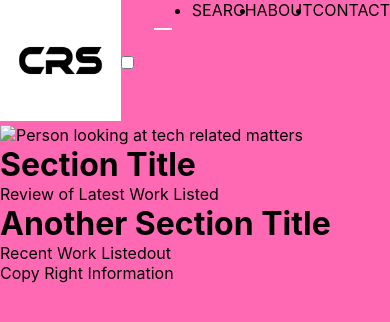
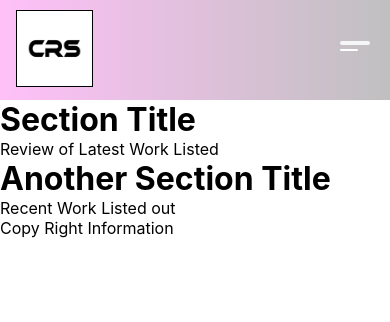
Before and after one commit to INF6420-Archive/ss22-du4464, a plain HTML site: page index.html in a window 390 px wide. Drawn offline with Linux system fonts and the light colour scheme.

Commit message:
adds style and index

```diff
--- a/index.html
+++ b/index.html
@@ -15,7 +15,6 @@
             <a href="index.html" class="site-name"><img src="images/TempLogo.jpeg" alt="Carla Sylvester Logo"></a>
             <input class="menu-btn" type="checkbox" id="menu-btn" />
             <label class="menu-icon" for="menu-btn"><span class="navicon" aria-label="Toggle for menu"></span></label>
-
             <ul class="main-nav">
                 <li><a href="search.html">Search</a></li>
                 <li><a href="about.html">About</a></li>
@@ -24,12 +23,11 @@
         </nav>
     </header>
     <main>
-        <div><img src="images/for html.png" alt="Person looking at tech related matters"></div>
         <div>
             <h1>Section Title</h1>
             <p>Review of Latest Work Listed</p>
             <h1>Another Section Title</h1>
-            <p>Recent Work Listedout</p>
+            <p>Recent Work Listed out</p>
         </div>
     </main>
     <footer>Copy Right Information</footer>
--- a/style.css
+++ b/style.css
@@ -4,7 +4,7 @@
     margin: 0;
 }
 body {
-    background-color: hotpink;
+    background-color: white;
     color: black;
     font-family:-apple-system, BlinkMacSystemFont, 'Segoe UI',
     Roboto, Oxygen, Ubuntu, Cantarell, 'Open Sans', 'Helvetica Neue', sans-serif;
@@ -13,7 +13,8 @@ a {
     color: black;
 }
 img {
-    max-width: 100%;
+    max-width: 25%;
+    border: 1px solid black;
 }
 address {
     font-style: normal;
@@ -22,33 +23,139 @@ nav a {
     text-transform: uppercase;
     text-decoration: none;
 }
+
 .main-menu {
     display: flex;
     position: relative;
+    flex-direction: row;
+    align-items: center;
+    justify-content: space-between;
+    background-color: white;
+    background: linear-gradient(to left, silver, rgb(255, 192, 248));
+    /* W3C, IE 10+/ Edge, Firefox 16+, Chrome 26+, Opera 12+, Safari 7+ */
+    color: #FFF;
+    height: 100px;
+    padding: 1em;
 }
+
 .main-nav {
     display: flex;
+    flex-direction: row;
+    list-style-type: none;
+    margin: 0;
+    padding: 0;
 }
+
+.main-nav > li {
+    margin: 0 1 rem;
+    overflow: hidden;
+}
+
 .menu-icon {
+    height: 100%;
+    width: 50px;
     cursor: pointer;
     display: inline-block;
+    flex-direction: column;
+    justify-content: center;
+    align-items: center;
     padding: 28px 20px;
     position: relative;
     user-select: none;
 }
+
+#menu-btn {
+    display: none;
+}
+
 .menu-icon .navicon {
-    background: whitesmoke;
+    background: white;
     display: block;
     height: 2px;
     position: relative;
     transition: background 0.2s ease-out;
     width: 18px;
 }
-.menu-icon .navicon:before,
-.menu-icon .navicon:after {
-    background: white;
+
+.navicon,
+.navicon::before,
+.navicon
+.navicon::after {
+    background: rgb(247, 246, 246);
     content: "";
     display: block;
-    height: 100%;
+    height: 4px;
+    width: 30px;
     position: absolute;
+    transition: transform 400ms cubic-bezier(0.23, 1, 0.32, 1);
+    border-radius: 2px;
 }
+
+.navicon::before {
+    content: '';
+    margin-top: -8px;
+}
+
+.navicon::after {
+    content: '';
+    margin-top: 8px;
+}
+
+#menu-btn:checked + .menu-icon .navicon::before {
+    margin-top: 0px;
+    transform: rotate(405deg);
+}
+
+#menu-btn:checked + .menu-icon .navicon {
+    background: rgb(242, 239, 239);
+}
+
+#menu-btn:checked + .menu-icon .navicon::after {
+    margin-top: 0px;
+    transform: rotate(-405deg);
+}
+
+@media (max-width: 400px) {
+    .menu-icon {
+        display: flex;
+    }
+    .main-nav {
+        position: absolute;
+        top: 0;
+        margin-top: 50px;
+        left: 0;
+        flex-direction: column;
+        width: 100%;
+        justify-content: center;
+        align-items: center;
+    }
+}
+
+#menu-btn ~ .main-nav li {
+    height: 0;
+    margin: 0;
+    padding: 0;
+    border: 0;
+    transition: height 400ms cubic-bezier(0.23, 1, 0.32, 1);
+}
+
+#menu-btn:checked ~ .main-nav li {
+    border: 1px solid rgb(14, 12, 12);
+    height: 2.5em;
+    padding: 0.5em;
+    transition: height 400ms cubic-bezier(0.23, 1, 0.32, 1);
+}
+
+.main-nav > li {
+    display: flex;
+    justify-content: center;
+    margin: 0;
+    padding: 0.5em 0;
+    width: 100%;
+    color: white;
+    background-color: rgb(254, 251, 251);
+}
+
+.main-nav > li:not(:last-child) {
+    border-bottom: 1px solid rgb(11, 11, 11);
+}
```
